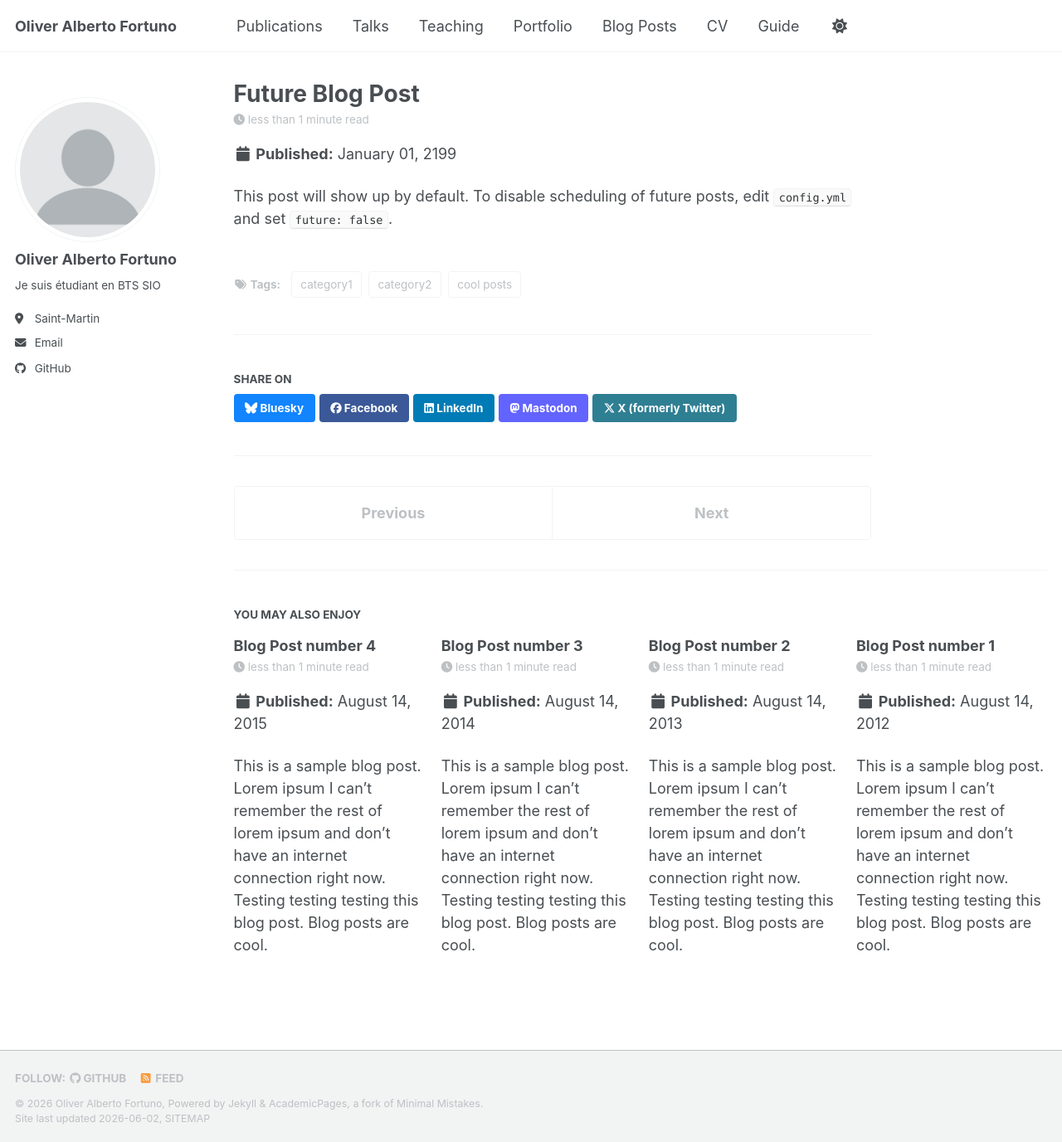
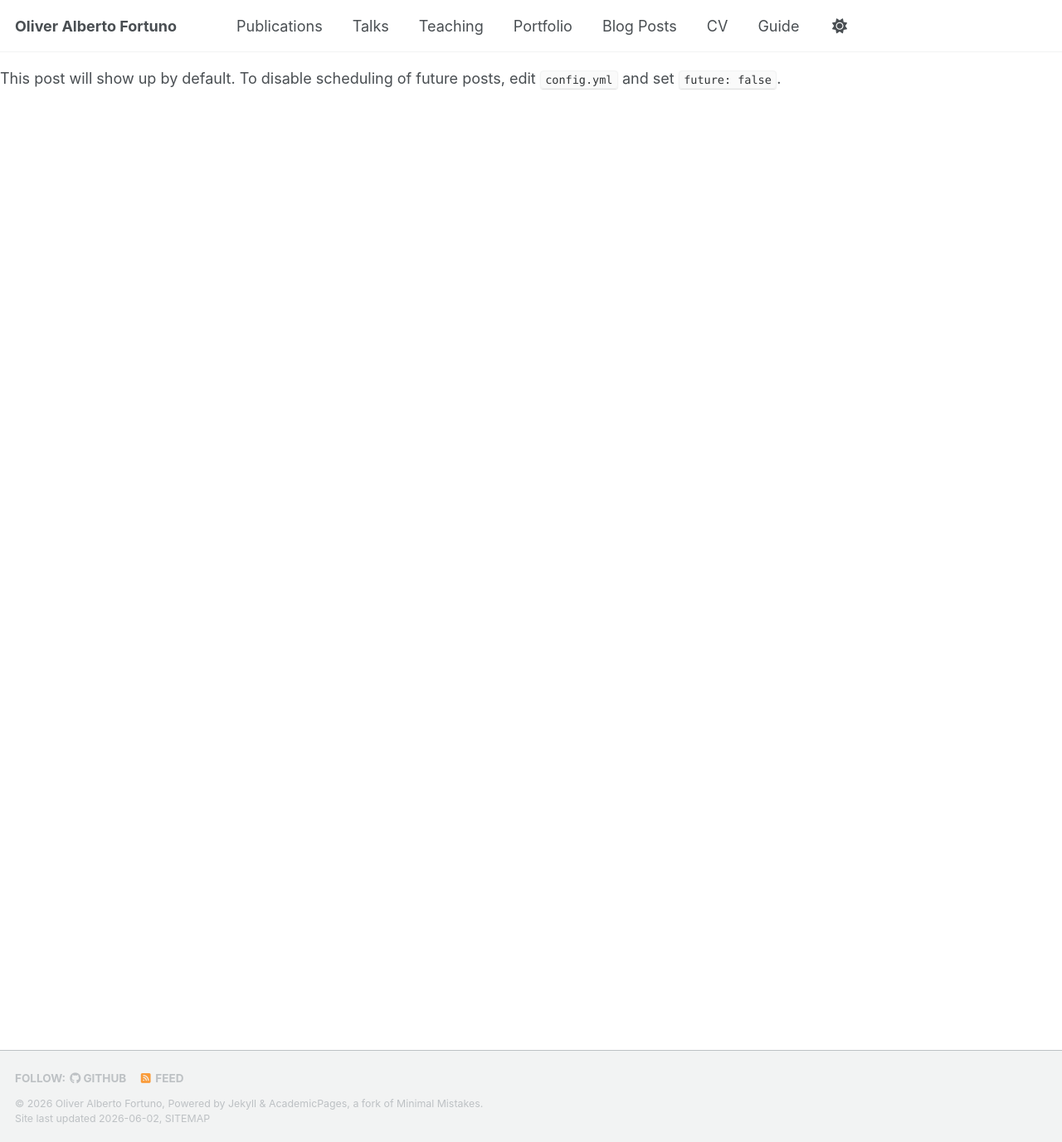
Before and after one commit to random-projectx/random-projectx.github.io, a Jekyll site: the page built from _posts/2199-01-01-future-post.md, in a window 1280 px wide and 1377 px high. Shown: the whole window at 83% size. Built offline with Jekyll 4.4.1, drawn with Linux system fonts in a browser that asks for light colours; a script bundle is joined from its source files by our own code; our own code applies the rules of GitHub Pages for plain Markdown files; library files that are not in the unit come from our copies; part of the change alters nothing that is shown.

Commit message:
Update _config.yml

```diff
--- a/_config.yml
+++ b/_config.yml
@@ -11,8 +11,8 @@ locale                   : "en-US"
 site_theme               : "default" # The available themes options are "default", "air", "sunrise", "mint", "dirt" and "contrast"
 title                    : "Oliver Alberto Fortuno"
 title_separator          : "-"
-name                     : &name "Oliver Alberto Fortuno"
-description              : &description "Your Name's academic portfolio"   # Update this with a general description of your site, this is the default if not overridden by a page
+name                     : "Oliver Alberto Fortuno"
+description              : "Your Name's academic portfolio"   # Update this with a general description of your site, this is the default if not overridden by a page
 url                      : https://random-projectx.github.io  # The base hostname & protocol for your site e.g. "https://[your GitHub username].github.io",
                                                            # or if you already have some other page hosted on Github then use "https://[your GitHub username].github.io/[Your Repo Name]"
 baseurl                  : "" # the subpath of your site, e.g. "/blog"
@@ -222,60 +222,6 @@ kramdown:
 
 
 # These settings control how pages and collections are included in the site
-defaults:
-  # _posts
-  - scope:
-      path: ""
-      type: posts
-    values:
-      layout: single
-      author_profile: true
-      read_time: true
-      comments: true
-      share: true
-      related: true
-  # _pages
-  - scope:
-      path: ""
-      type: pages
-    values:
-      layout: single
-      author_profile: true
-  # _teaching
-  - scope:
-      path: ""
-      type: teaching
-    values:
-      layout: single
-      author_profile: true
-      share: true
-      comments: true
-  # _publications
-  - scope:
-      path: ""
-      type: publications
-    values:
-      layout: single
-      author_profile: true
-      share: true
-      comments: true
-  # _portfolio
-  - scope:
-      path: ""
-      type: portfolio
-    values:
-      layout: single
-      author_profile: true
-      share: true
-      comment: true
-  # _talks
-  - scope:
-      path: ""
-      type: talks
-    values:
-      layout: talk
-      author_profile: true
-      share: true
 
 
 # Sass/SCSS
```
